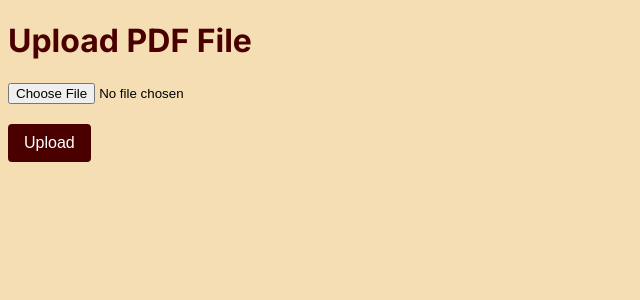
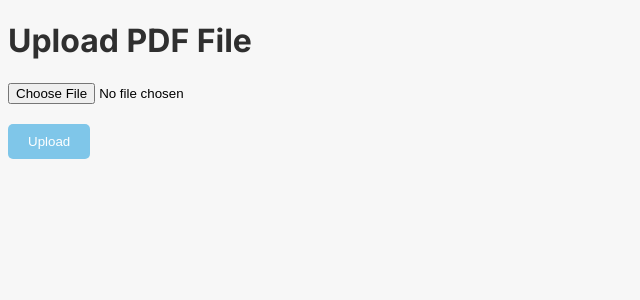
Before and after one commit to KeaganStokoe/NDA-assistant, a Flask app: page / in a window 1280 px wide. Shown: the top 300 px of the page, without its empty margins (0-640 px from the left). Run offline with Flask 3, Linux system fonts and the light colour scheme.

Commit message:
update styles

```diff
--- a/static/style.css
+++ b/static/style.css
@@ -4,77 +4,68 @@ body {
   font-family: 'Inter', sans-serif;
 }
 
-/* Set primary color to a dark maroon */
+/* Colors */
 :root {
-  --primary-color: #4B0000;
+  --sky: #7fc6e9;
+  --carbon: #2f2f2f;
+  --watermelon: #ff3b3f;
+  --neutral: #f7f7f7;
 }
 
-/* Set secondary color to a lighter maroon */
-:root {
-  --secondary-color: #8B0000;
+/* Backgrounds */
+body {
+  background-color: var(--neutral);
 }
 
-/* Set link color to a brighter maroon */
-a {
-  color: #B22222;
+/* Text */
+h1, h2, h3, h4, h5, h6 {
+  color: var(--carbon);
 }
 
-/* Set background color to a very light maroon */
-body {
-  background-color: #F5DEB3;
+/* Buttons */
+.button {
+  display: inline-block;
+  padding: 10px 20px;
+  background-color: var(--sky);
+  color: white;
+  border-radius: 5px;
+  text-decoration: none;
 }
 
-/* Style headers */
-h1, h2, h3, h4, h5, h6 {
-  color: var(--primary-color);
+.button:hover {
+  background-color: var(--watermelon);
 }
 
-/* Style buttons */
-button, input[type="submit"] {
-  background-color: var(--primary-color);
+/* Boxes */
+.box {
+  border: 1px solid var(--sky);
+  padding: 20px;
+  border-radius: 5px;
+  margin-bottom: 20px;
+}
+
+/* Inputs */
+input[type="text"],
+input[type="email"],
+textarea {
+  width: 100%;
+  padding: 10px;
+  border-radius: 5px;
+  border: 1px solid var(--sky);
+  margin-bottom: 20px;
+}
+
+input[type="submit"] {
+  display: inline-block;
+  padding: 10px 20px;
+  background-color: var(--sky);
   color: white;
+  border-radius: 5px;
   border: none;
-  border-radius: 4px;
-  padding: 10px 16px;
-  font-size: 16px;
+  text-decoration: none;
   cursor: pointer;
 }
 
-/* Style text inputs */
-input[type="text"], textarea {
-  border: 1px solid var(--secondary-color);
-  border-radius: 4px;
-  padding: 8px;
-  font-size: 16px;
-  resize: none;
+input[type="submit"]:hover {
+  background-color: var(--watermelon);
 }
-
-/* Style labels */
-label {
-  color: var(--primary-color);
-  font-size: 16px;
-  font-weight: bold;
-  margin-bottom: 8px;
-}
-
-/* Style boxes */
-.box {
-  border: 1px solid var(--secondary-color);
-  padding: 16px;
-  margin-bottom: 16px;
-}
-
-/* Style lists */
-ul, ol {
-  margin: 0;
-  padding: 0;
-  list-style-type: none;
-}
-
-li::before {
-  content: "•";
-  color: var(--primary-color);
-  display: inline-block;
-  width: 1em;
-  margin-left: -1em;
-}
```
